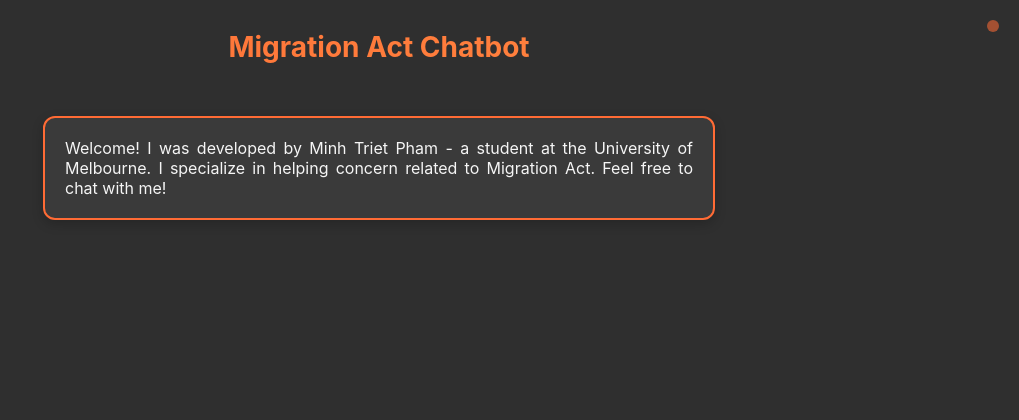
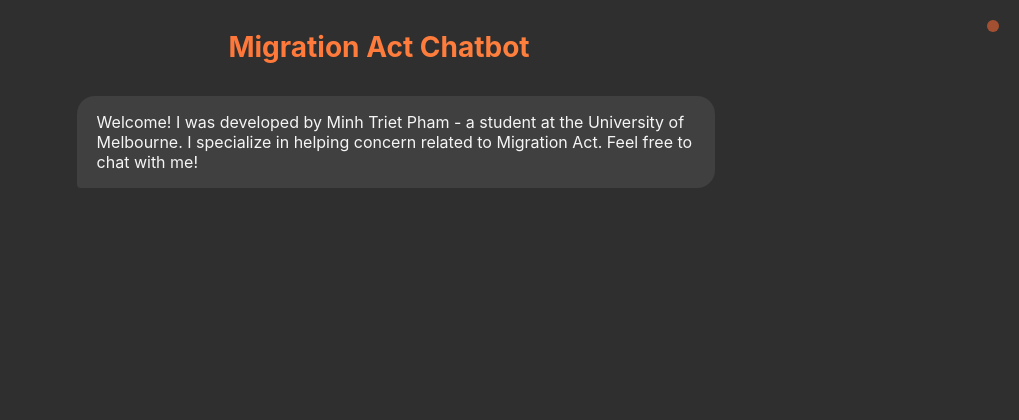
Before and after one commit to minhtrietcancode/rag-migration-law-chatbot, a Flask app: page / in a window 1280 px wide. Shown: the top 420 px of the page, without its empty margins (261-1280 px from the left). Run offline with Flask 3, Linux system fonts and the light colour scheme.

Commit message:
update: make the style of welcome messagebox as chat box

```diff
--- a/frontend/static/styles.css
+++ b/frontend/static/styles.css
@@ -213,15 +213,14 @@ body {
 }
 
 .welcome-message {
-    text-align: justify;
+    text-align: left;
     color: #f5f5f5;
-    margin: 20px auto;
-    padding: 20px;
-    border: 2px solid #ff6b35;
-    border-radius: 12px;
-    background-color: #3a3a3a;
-    max-width: 700px; /* Optional: adjust as needed */
-    box-shadow: 0 4px 12px rgba(0, 0, 0, 0.2);
+    margin: 0 auto 30px 5%;
+    padding: 16px 20px;
+    border: none;
+    border-radius: 18px;
+    border-bottom-left-radius: 4px;
+    background-color: #404040;
 }
 
 /* Scrollbar styling */
```
